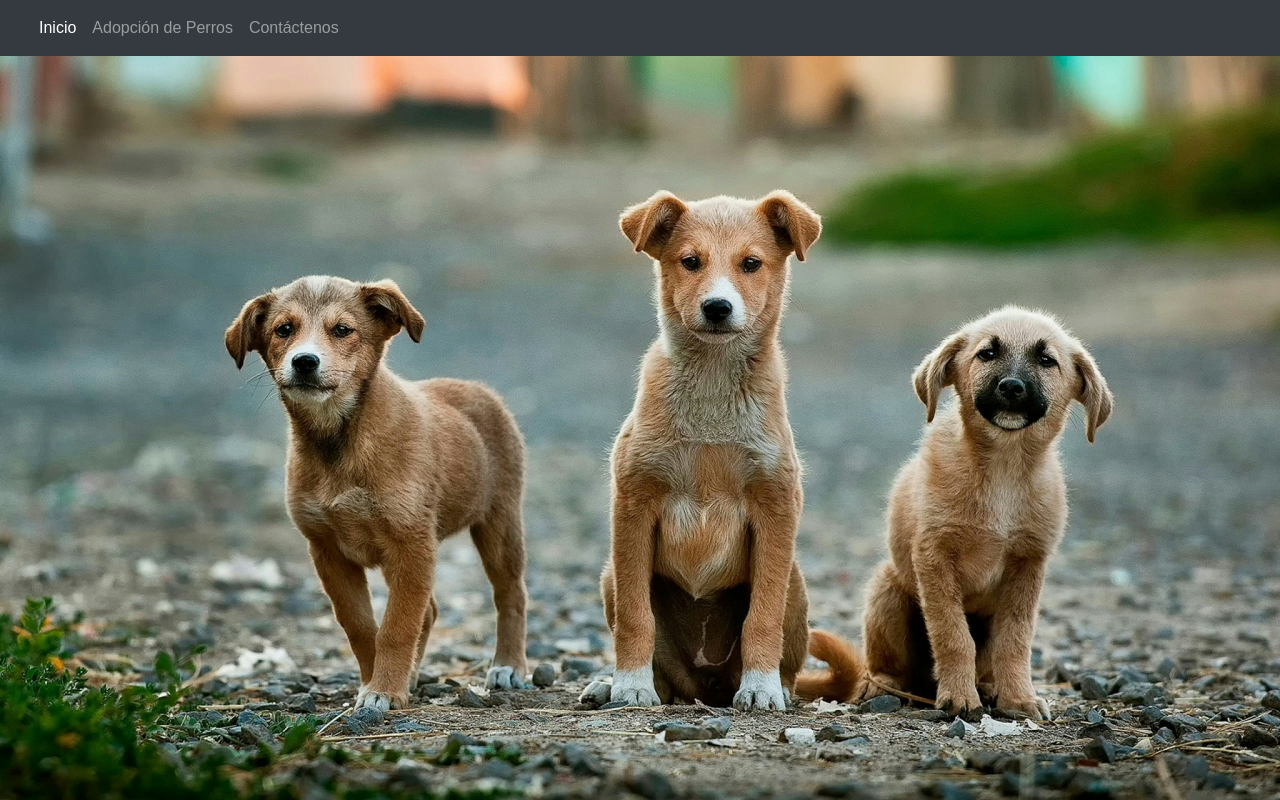
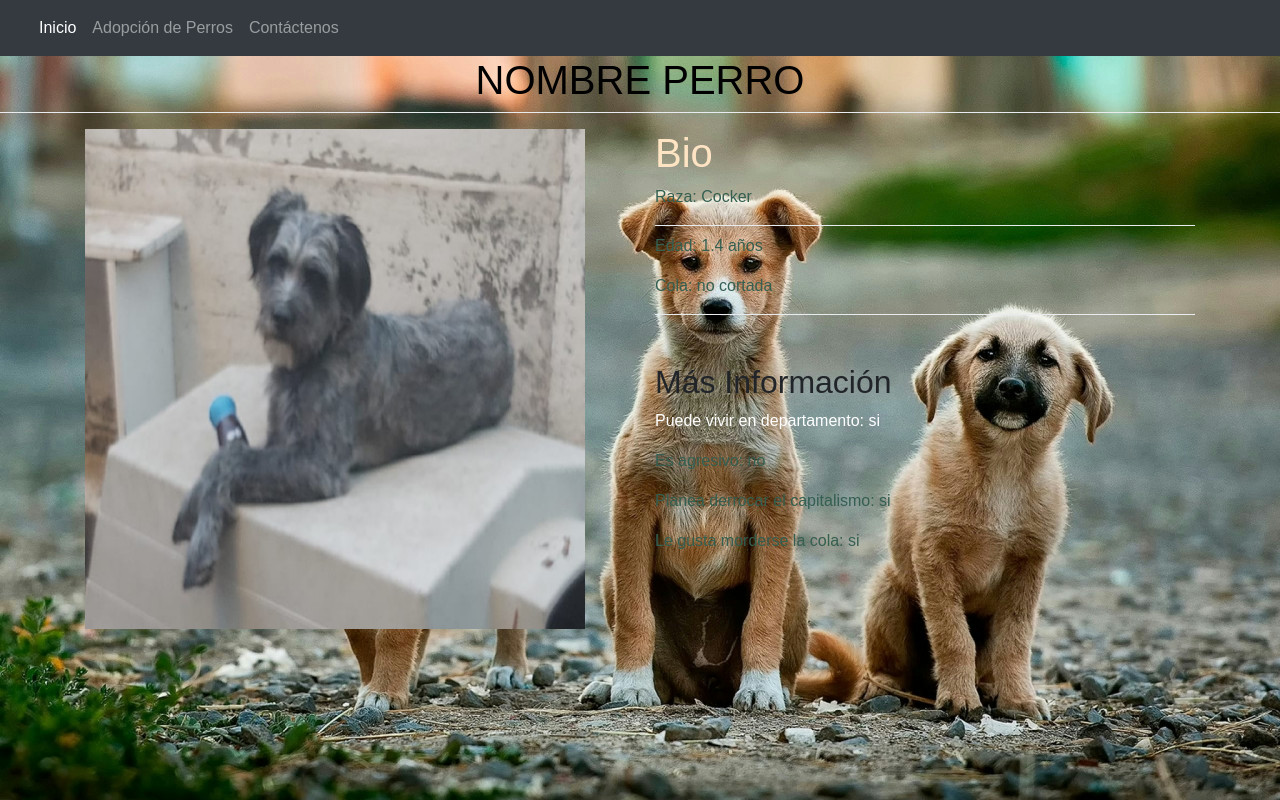
Before and after one commit to ChristianSarriaDuarte/Testeandoo, a plain HTML site: page irina.html in a window 1280 px wide. Drawn offline with nearby package versions, Linux system fonts and the light colour scheme.

Commit message:
Agregando fotillos

```diff
--- a/irina.html
+++ b/irina.html
@@ -31,6 +31,36 @@
         </div>
     </nav>
 
+<h1 style="text-align: center; color: black;">NOMBRE PERRO</h1>
+<div class="dropdown-divider"></div>
+<p>   </p>
+
+
+<div class="container" style="padding: 20;">
+    <div class="row">
+        <div class="col">
+            <img src="imagenes/Perro4.png" alt="Irina" width="500px" height="500px">
+
+        </div>
+
+        <div class="col">
+            <h1>Bio</h1>
+            <p>Raza: Cocker</p>
+            <div class="dropdown-divider"></div>
+            <p>Edad: 1.4 años</p>
+            <p>Cola: no cortada</p>
+            <div class="dropdown-divider" style="padding: 20px;"></div>
+
+            <h2>Más Información</h2>
+            <p style="color: white;">Puede vivir en departamento: si</p>
+            <p >Es agresivo: no</p>
+            <p>Planea derrocar el capitalismo: si</p>
+            <p>Le gusta morderse la cola: si</p>
+
+
+        </div>
+    </div>
+</div>
 
 
 </body>
```
Also changed, not shown: imagenes/Perro4.png (added).
